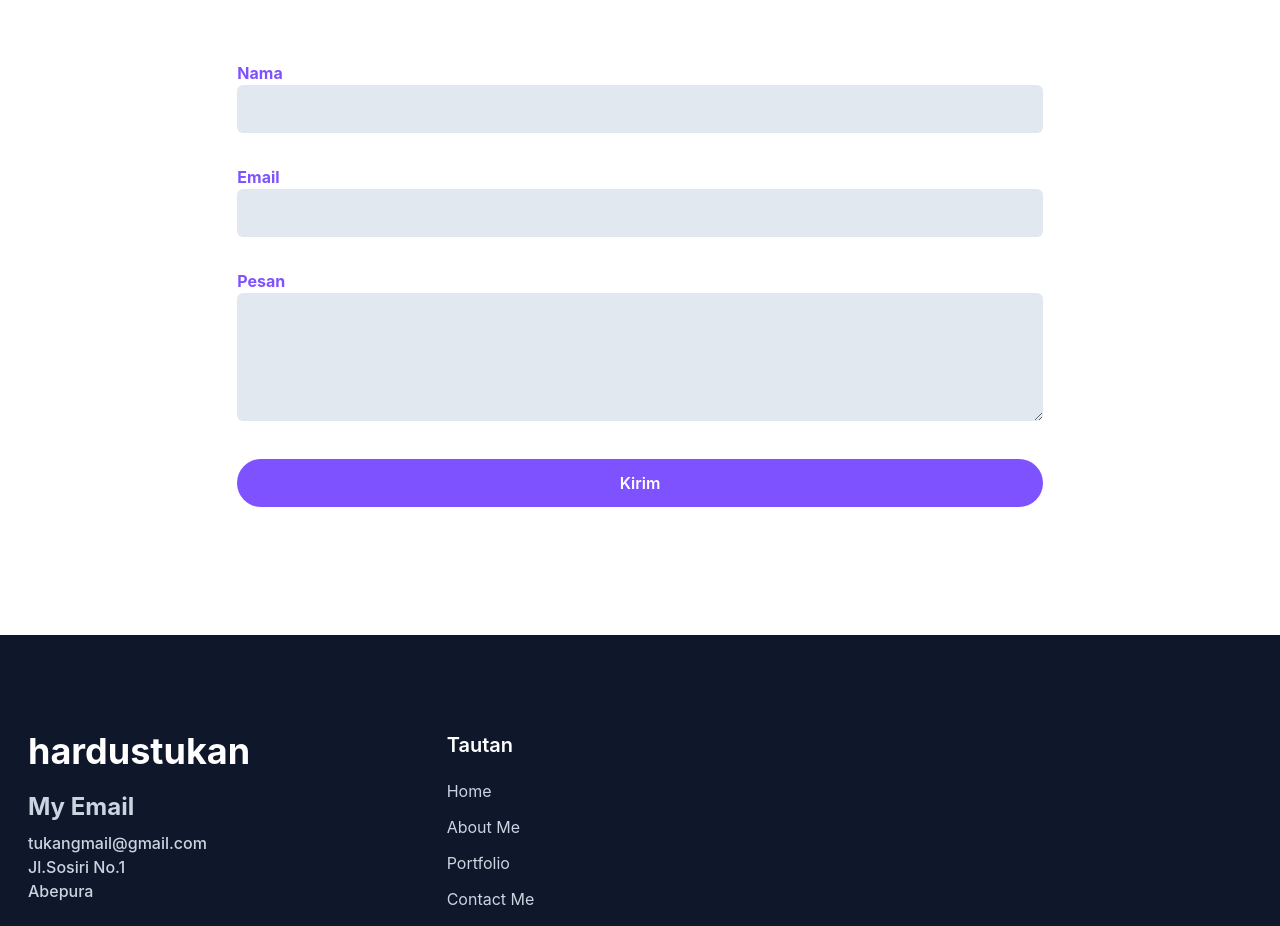
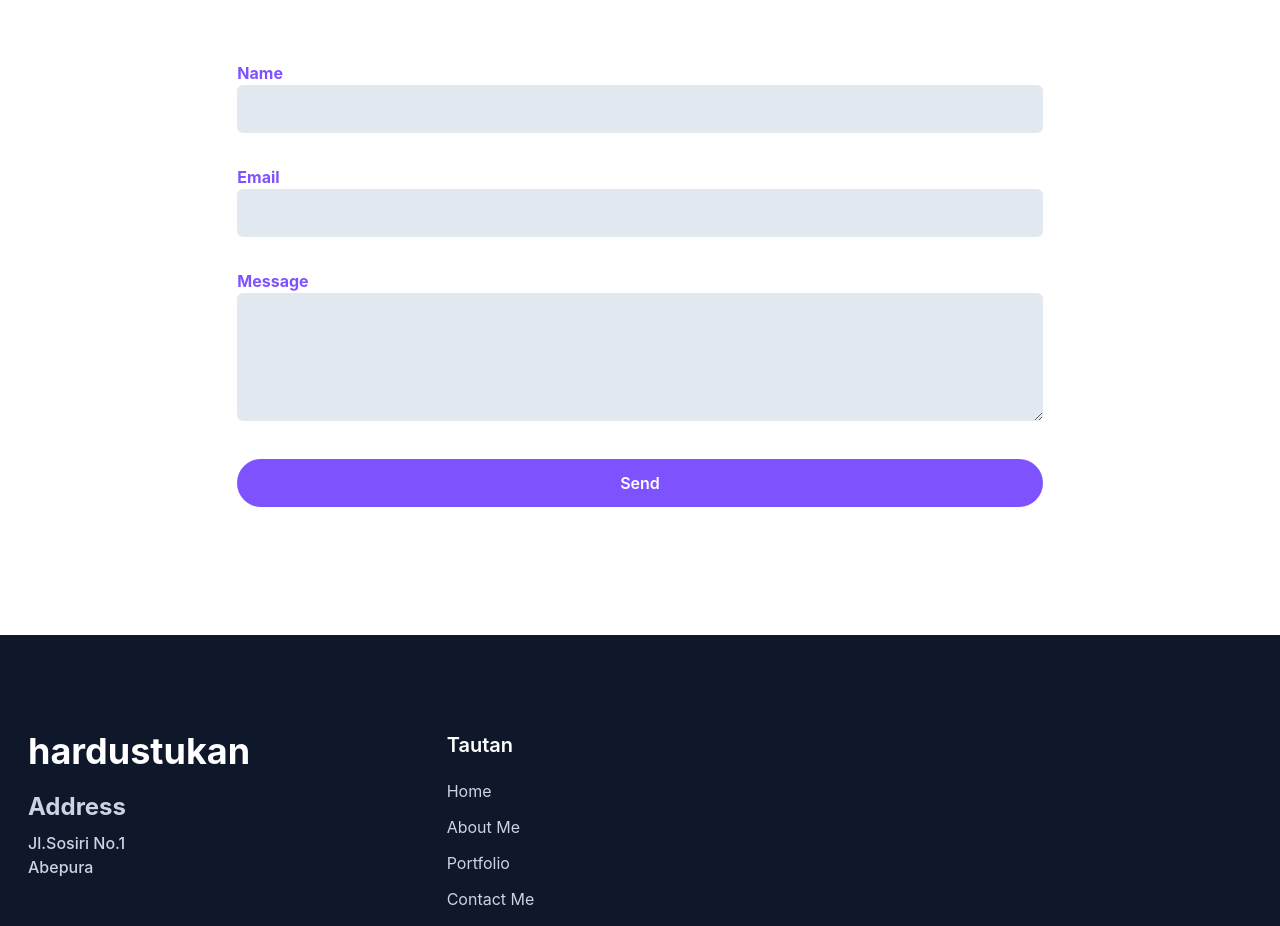
Before and after one commit to Berndzz/portofoliohardus, a website: page index.html in a window 1280 px wide. Shown: the part 3163-4089 px from the top of the page. Drawn offline with Linux system fonts and the light colour scheme.

Commit message:
update typo

```diff
--- a/index.html
+++ b/index.html
@@ -282,7 +282,7 @@
             <form action="https://formspree.io/f/mjvdydew" method="POST">
                 <div class="w-full lg:w-2/3 lg:mx-auto">
                 <div class="w-full px-4 mb-8">
-                    <label for="name" class="text-base text-primary font-bold">Nama</label>
+                    <label for="name" class="text-base text-primary font-bold">Name</label>
                     <input type="text" id="name" name="name" class="w-full bg-slate-200 text-dark p-3 rounded-md focus:outline-none focus:ring-primary focus:ring-1 focus:border-primary">
                 </div>
                 <div class="w-full px-4 mb-8">
@@ -290,14 +290,14 @@
                     <input type="email" id="email" name="email" class="w-full bg-slate-200 text-dark p-3 rounded-md focus:outline-none focus:ring-primary focus:ring-1 focus:border-primary">
                 </div>
                 <div class="w-full px-4 mb-8">
-                    <label for="message" class="text-base text-primary font-bold">Pesan</label>
+                    <label for="message" class="text-base text-primary font-bold">Message</label>
                     <textarea type="text" id="message" name="message" class="w-full bg-slate-200 text-dark p-3 rounded-md focus:outline-none focus:ring-primary focus:ring-1 focus:border-primary h-32">
 
                     </textarea>
                 </div>
                 <div class="w-full px-4">
                     <button type="submit" class="text-base font-semibold text-white bg-primary py-3 px-8 rounded-full w-full hover:opacity-80 hover:shadow-lg transition duration-500 ">
-                        Kirim
+                        Send
                     </button>
                 </div>
             </div>
@@ -312,8 +312,7 @@
             <div class="flex flex-wrap">
                 <div class="w-full px-4 mb-12 text-slate-300 font-medium md:w-1/3">
                     <h2 class="font-bold text-4xl text-white mb-5">hardustukan</h2>
-                    <h3 class="font-bold text-2xl mb-2">My Email</h3>
-                    <p>tukangmail@gmail.com</p>
+                    <h3 class="font-bold text-2xl mb-2">Address</h3>
                     <p>Jl.Sosiri No.1</p>
                     <p>Abepura</p>
                 </div>
```
